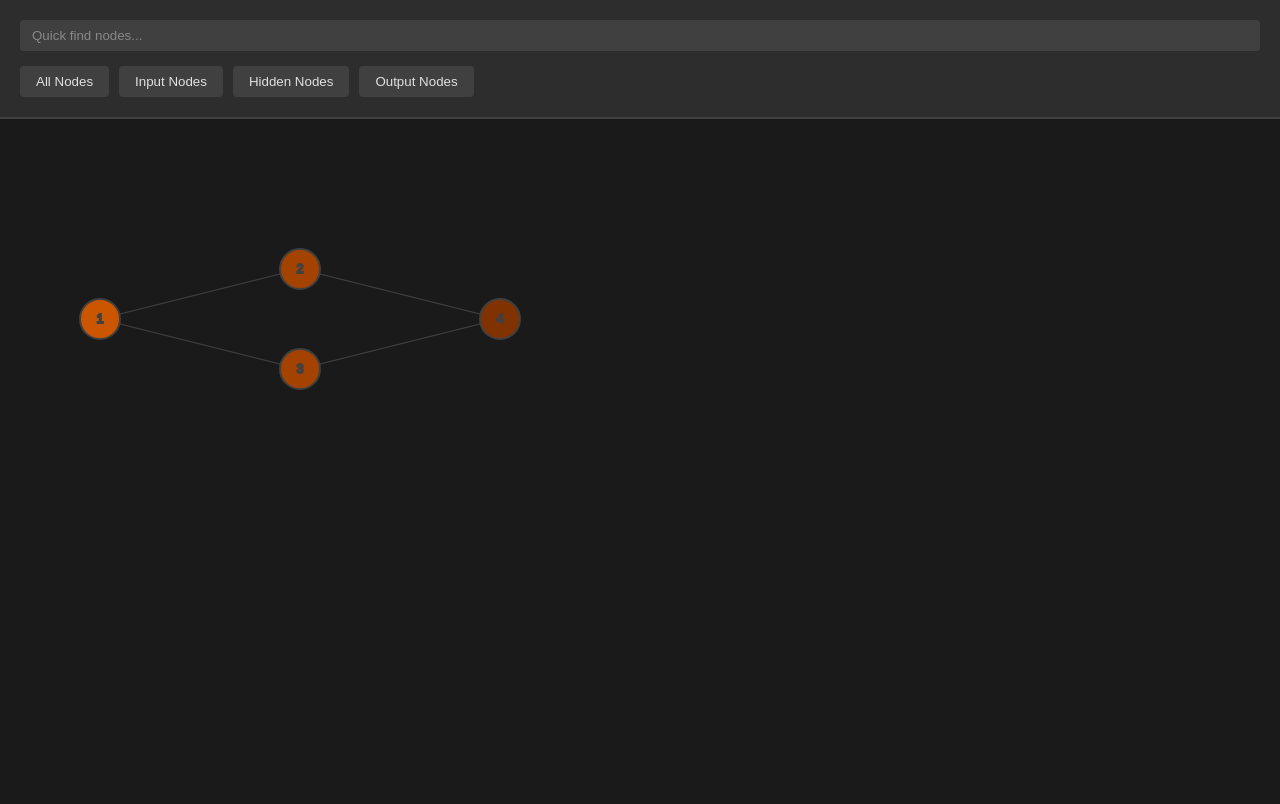
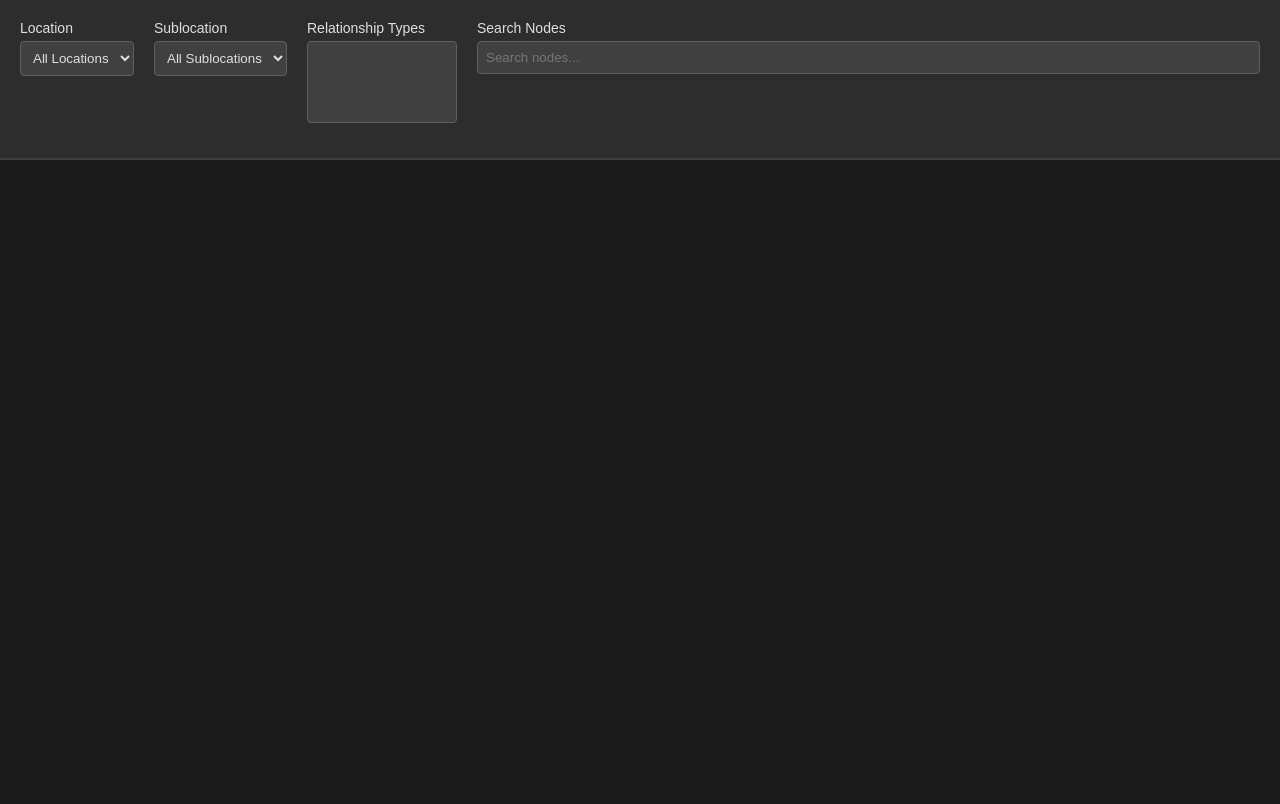
Before and after one commit to trujjo/neurotome, a Flask app: page / in a window 1280 px wide. After the commit the page ends 160 px from the top, so only its background shows below. Run offline with Flask 3, Linux system fonts and the light colour scheme; lists and menus that the app fills with data are empty; some libraries are stand-ins or nearby versions.

Commit message:
Update index.html

```diff
--- a/templates/index.html
+++ b/templates/index.html
@@ -3,14 +3,15 @@
 <head>
     <meta charset="UTF-8">
     <meta name="viewport" content="width=device-width, initial-scale=1.0">
-    <title>Neural Network Visualization</title>
+    <title>Neo4j Network Visualization</title>
+    <script type="text/javascript" src="https://unpkg.com/vis-network/standalone/umd/vis-network.min.js"></script>
     <style>
         :root {
-            --burnt-orange: #CC5500;
             --dark-bg: #1a1a1a;
             --darker-gray: #2d2d2d;
             --medium-gray: #404040;
             --light-gray: #606060;
+            --burnt-orange: #CC5500;
             --text-color: #e0e0e0;
         }
 
@@ -19,7 +20,7 @@
             padding: 0;
             background-color: var(--dark-bg);
             color: var(--text-color);
-            font-family: 'Arial', sans-serif;
+            font-family: Arial, sans-serif;
         }
 
         #container {
@@ -35,198 +36,159 @@
             border-bottom: 2px solid var(--medium-gray);
         }
 
-        .search-container {
+        .filter-section {
             display: flex;
-            gap: 10px;
+            gap: 20px;
             margin-bottom: 15px;
+            flex-wrap: wrap;
+        }
+
+        .filter-group {
+            display: flex;
+            flex-direction: column;
+            gap: 5px;
+        }
+
+        select, input {
+            padding: 8px;
+            background-color: var(--medium-gray);
+            border: 1px solid var(--light-gray);
+            color: var(--text-color);
+            border-radius: 4px;
+        }
+
+        select:focus, input:focus {
+            outline: 2px solid var(--burnt-orange);
+        }
+
+        #search-container {
+            flex: 1;
+            min-width: 200px;
         }
 
         #searchInput {
-            flex: 1;
-            padding: 8px 12px;
-            border: none;
-            border-radius: 4px;
-            background-color: var(--medium-gray);
-            color: var(--text-color);
+            width: 100%;
+            box-sizing: border-box;
         }
 
-        #searchInput::placeholder {
-            color: #888;
-        }
-
-        .filter-buttons {
-            display: flex;
-            gap: 10px;
-            flex-wrap: wrap;
-        }
-
-        .filter-btn {
-            padding: 8px 16px;
-            border: none;
-            border-radius: 4px;
-            background-color: var(--medium-gray);
-            color: var(--text-color);
-            cursor: pointer;
-            transition: background-color 0.3s;
-        }
-
-        .filter-btn:hover {
-            background-color: var(--burnt-orange);
-        }
-
-        .filter-btn.active {
-            background-color: var(--burnt-orange);
-        }
-
-        #network-container {
+        #network {
             flex: 1;
             background-color: var(--dark-bg);
         }
 
-        .node {
-            stroke: var(--medium-gray);
-            stroke-width: 2px;
+        .filter-label {
+            font-size: 14px;
+            color: var(--text-color);
         }
 
-        .link {
-            stroke: var(--light-gray);
-            stroke-opacity: 0.6;
-        }
-
-        .node text {
-            fill: var(--text-color);
-            font-size: 12px;
+        #relationshipSelect {
+            min-width: 150px;
         }
     </style>
-    <script src="https://d3js.org/d3.v7.min.js"></script>
 </head>
 <body>
     <div id="container">
         <div id="controls">
-            <div class="search-container">
-                <input type="text" id="searchInput" placeholder="Quick find nodes...">
-            </div>
-            <div class="filter-buttons">
-                <button class="filter-btn" data-type="all">All Nodes</button>
-                <button class="filter-btn" data-type="input">Input Nodes</button>
-                <button class="filter-btn" data-type="hidden">Hidden Nodes</button>
-                <button class="filter-btn" data-type="output">Output Nodes</button>
+            <div class="filter-section">
+                <div class="filter-group">
+                    <label class="filter-label" for="locationSelect">Location</label>
+                    <select id="locationSelect">
+                        <option value="">All Locations</option>
+                    </select>
+                </div>
+                <div class="filter-group">
+                    <label class="filter-label" for="sublocationSelect">Sublocation</label>
+                    <select id="sublocationSelect">
+                        <option value="">All Sublocations</option>
+                    </select>
+                </div>
+                <div class="filter-group">
+                    <label class="filter-label" for="relationshipSelect">Relationship Types</label>
+                    <select id="relationshipSelect" multiple>
+                    </select>
+                </div>
+                <div class="filter-group" id="search-container">
+                    <label class="filter-label" for="searchInput">Search Nodes</label>
+                    <input type="text" id="searchInput" placeholder="Search nodes...">
+                </div>
             </div>
         </div>
-        <div id="network-container"></div>
+        <div id="network"></div>
     </div>
 
     <script>
-        // Force page refresh on load
-        if (performance.navigation.type === 1) {
-            location.reload(true);
+        let network = null;
+        let allNodes = new vis.DataSet();
+        let allEdges = new vis.DataSet();
+
+        // Network configuration
+        const options = {
+            nodes: {
+                shape: 'dot',
+                size: 20,
+                font: {
+                    color: '#e0e0e0'
+                },
+                borderWidth: 2,
+                shadow: true
+            },
+            edges: {
+                width: 2,
+                color: { color: '#606060', highlight: '#CC5500' },
+                smooth: {
+                    type: 'continuous'
+                }
+            },
+            physics: {
+                stabilization: false,
+                barnesHut: {
+                    gravitationalConstant: -80000,
+                    springConstant: 0.001,
+                    springLength: 200
+                }
+            },
+            interaction: {
+                hover: true,
+                tooltipDelay: 200
+            }
+        };
+
+        // Initialize the network
+        function initNetwork() {
+            const container = document.getElementById('network');
+            const data = {
+                nodes: allNodes,
+                edges: allEdges
+            };
+            network = new vis.Network(container, data, options);
         }
 
-        // Sample data structure (replace with your actual data)
-        const data = {
-            nodes: [
-                { id: 1, type: "input", x: 100, y: 200 },
-                { id: 2, type: "hidden", x: 300, y: 150 },
-                { id: 3, type: "hidden", x: 300, y: 250 },
-                { id: 4, type: "output", x: 500, y: 200 }
-            ],
-            links: [
-                { source: 1, target: 2 },
-                { source: 1, target: 3 },
-                { source: 2, target: 4 },
-                { source: 3, target: 4 }
-            ]
-        };
+        // Load metadata and populate filters
+        async function loadMetadata() {
+            try {
+                const response = await fetch('/api/metadata');
+                const metadata = await response.json();
 
-        // Color scale for different node types
-        const colorScale = d3.scaleOrdinal()
-            .domain(["input", "hidden", "output"])
-            .range([
-                "#CC5500", // burnt orange
-                "#A44200", // darker burnt orange
-                "#803300"  // even darker burnt orange
-            ]);
+                const locationSelect = document.getElementById('locationSelect');
+                const sublocationSelect = document.getElementById('sublocationSelect');
+                const relationshipSelect = document.getElementById('relationshipSelect');
 
-        // Set up the SVG
-        const width = window.innerWidth;
-        const height = window.innerHeight - document.getElementById('controls').offsetHeight;
+                metadata.locations.forEach(location => {
+                    const option = document.createElement('option');
+                    option.value = location;
+                    option.textContent = location;
+                    locationSelect.appendChild(option);
+                });
 
-        const svg = d3.select("#network-container")
-            .append("svg")
-            .attr("width", width)
-            .attr("height", height);
+                metadata.sublocations.forEach(sublocation => {
+                    const option = document.createElement('option');
+                    option.value = sublocation;
+                    option.textContent = sublocation;
+                    sublocationSelect.appendChild(option);
+                });
 
-        // Create the visualization
-        function updateNetwork(filteredNodes = data.nodes) {
-            // Clear previous elements
-            svg.selectAll("*").remove();
-
-            // Draw links
-            const links = svg.selectAll(".link")
-                .data(data.links.filter(link =>
-                    filteredNodes.find(n => n.id === link.source) &&
-                    filteredNodes.find(n => n.id === link.target)
-                ))
-                .enter()
-                .append("line")
-                .attr("class", "link")
-                .attr("x1", d => data.nodes.find(n => n.id === d.source).x)
-                .attr("y1", d => data.nodes.find(n => n.id === d.source).y)
-                .attr("x2", d => data.nodes.find(n => n.id === d.target).x)
-                .attr("y2", d => data.nodes.find(n => n.id === d.target).y);
-
-            // Draw nodes
-            const nodes = svg.selectAll(".node")
-                .data(filteredNodes)
-                .enter()
-                .append("g")
-                .attr("class", "node")
-                .attr("transform", d => `translate(${d.x},${d.y})`);
-
-            nodes.append("circle")
-                .attr("r", 20)
-                .style("fill", d => colorScale(d.type));
-
-            nodes.append("text")
-                .attr("dy", ".35em")
-                .attr("text-anchor", "middle")
-                .text(d => d.id);
-        }
-
-        // Initial render
-        updateNetwork();
-
-        // Filter buttons functionality
-        document.querySelectorAll('.filter-btn').forEach(button => {
-            button.addEventListener('click', function() {
-                const type = this.dataset.type;
-                const filteredNodes = type === 'all'
-                    ? data.nodes
-                    : data.nodes.filter(node => node.type === type);
-                updateNetwork(filteredNodes);
-            });
-        });
-
-        // Search functionality
-        document.getElementById('searchInput').addEventListener('input', function(e) {
-            const searchTerm = e.target.value.toLowerCase();
-            const filteredNodes = data.nodes.filter(node =>
-                node.id.toString().includes(searchTerm) ||
-                node.type.toLowerCase().includes(searchTerm)
-            );
-            updateNetwork(filteredNodes);
-        });
-
-        // Resize handler
-        window.addEventListener('resize', function() {
-            const newWidth = window.innerWidth;
-            const newHeight = window.innerHeight - document.getElementById('controls').offsetHeight;
-
-            svg.attr("width", newWidth)
-               .attr("height", newHeight);
-
-            updateNetwork();
-        });
-    </script>
-</body>
-</html>
+                metadata.relationships.forEach(relationship => {
+                    const option = document.createElement('option');
+                    option.value = relationship;
+                    option.textContent = relationship;
+                    relationshipSelect.appendChild(option
```
